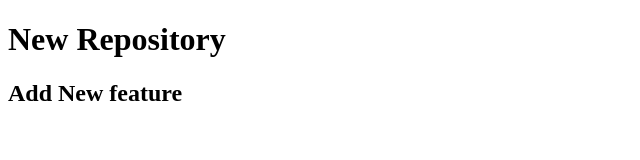
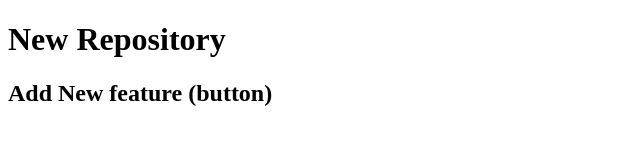
Before and after one commit to Sajad-ahmed-soomro/Startup, a plain HTML site: page index.html in a window 1280 px wide. Shown: the whole page, without its empty margins (0-640 px from the left). Drawn offline with Linux system fonts and the light colour scheme.

```diff
--- a/index.html
+++ b/index.html
@@ -7,6 +7,6 @@
 </head>
 <body>
     <h1>New Repository</h1>
-    <h2>Add New feature</h2>
+    <h2>Add New feature (button)</h2>
 </body>
 </html>
```
